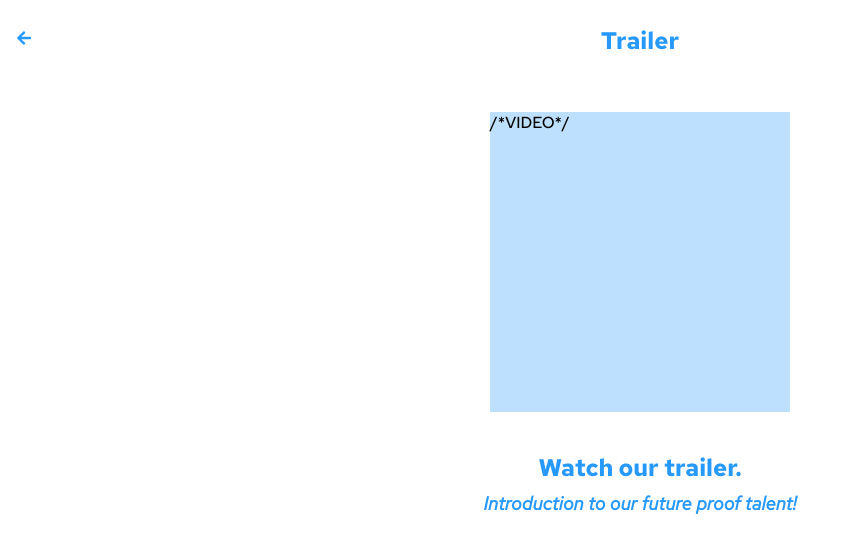
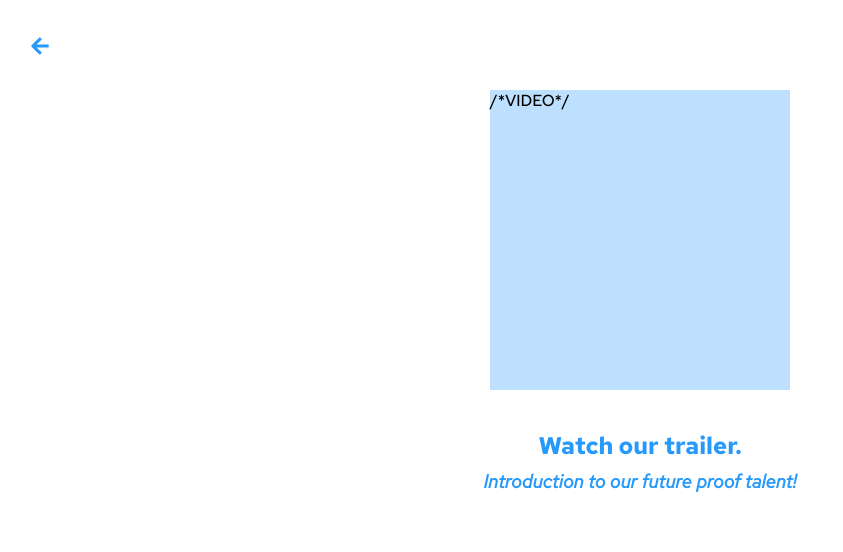
Before and after one commit to tessceciliaj/react-webpage-nextm, a React (Vite) app: page /trailer in a window 1280 px wide. Shown: the top 552 px of the page, without its empty margins (0-843 px from the left). Built offline with nearby package versions, Linux system fonts and the light colour scheme; no server answers.

Commit message:
fixe path link in trailer page

```diff
--- a/src/pages/trailer.jsx
+++ b/src/pages/trailer.jsx
@@ -10,7 +10,6 @@ export default function Trailer() {
           <Link to="/">
             <FaArrowLeft className={styles.arrowLeft}/>
           </Link>
-          <h1>Trailer</h1>
         </div>
         <div className={styles.videoContainer}>
         /*VIDEO*/
--- a/src/styles/trailer.module.css
+++ b/src/styles/trailer.module.css
@@ -1,18 +1,17 @@
 .arrowLeft {
     color: var(--dark-blue);
-    margin: 30px 16px;
+    font-size: 20px;
 }
 
 .upperContainer {
-
+  height: 90px;
+  padding: 36px 30px 0;
 }
 
 .upperContainer h1 {
     color: var(--dark-blue);
     font-size: 24px;
-    bottom: 56px;
     text-align: center;
-    position: relative;
 }
 
 .videoContainer {
```
